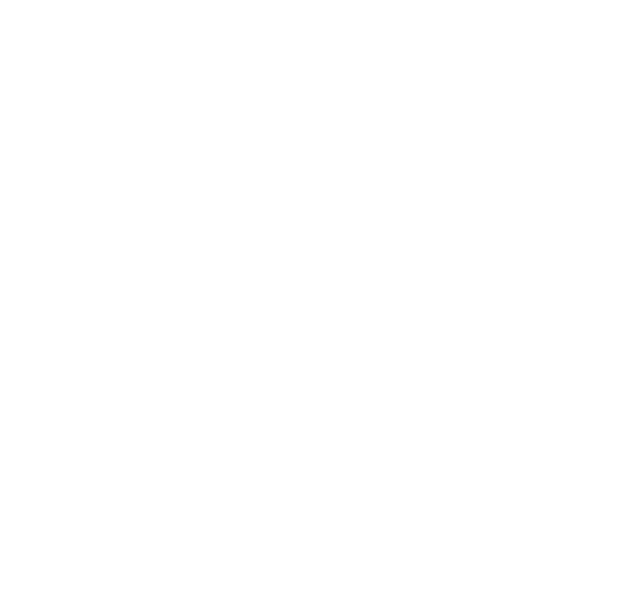
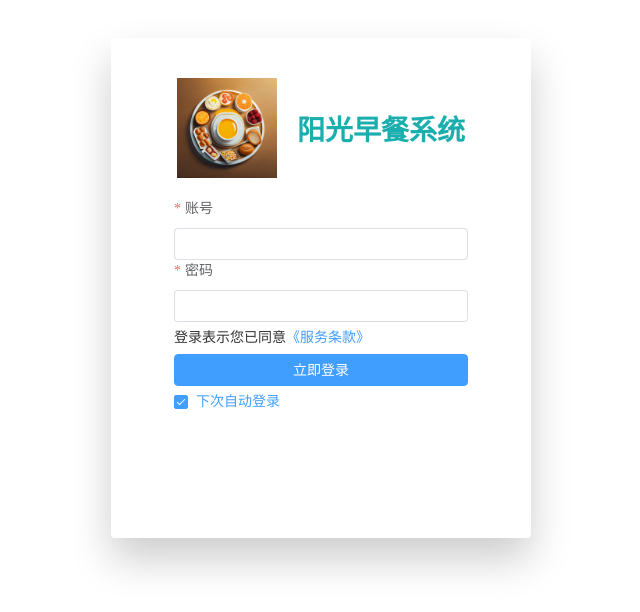
Before and after one commit to psfott/buaa_SunBreakfast, a Vue app: page /login in a window 1280 px wide. Before the commit this address had no page. Shown: the part 112-724 px from the top of the page, without its empty margins (319-959 px from the left). Built offline with nearby package versions, Linux system fonts and the light colour scheme.

Commit message:
Login ok

```diff
--- a/src/App.vue
+++ b/src/App.vue
@@ -1,9 +1,190 @@
+<template>
+  <div class="layout">
+    <el-container v-if="state.showMenu" class="container">
+      <el-aside class="aside">
+        <div class="head">
+          <div>
+            <img src="//s.weituibao.com/1582958061265/mlogo.png" alt="logo">
+            <span>vue3 admin</span>
+          </div>
+        </div>
+        <div class="line" />
+        <el-menu
+            background-color="#222832"
+            text-color="#fff"
+            :router="true"
+            :default-openeds="state.defaultOpen"
+            :default-active='state.currentPath'
+        >
+          <el-sub-menu index="1">
+            <template #title>
+              <span>Dashboard</span>
+            </template>
+            <el-menu-item-group>
+              <el-menu-item index="/"><el-icon><Odometer /></el-icon>首页</el-menu-item>
+              <el-menu-item index="/add"><el-icon><Plus /></el-icon>添加商品</el-menu-item>
+            </el-menu-item-group>
+          </el-sub-menu>
+          <el-sub-menu index="2">
+            <template #title>
+              <span>首页配置</span>
+            </template>
+            <el-menu-item-group>
+              <el-menu-item index="/swiper"><el-icon><Picture /></el-icon>轮播图配置</el-menu-item>
+              <el-menu-item index="/hot"><el-icon><StarFilled /></el-icon>热销商品配置</el-menu-item>
+              <el-menu-item index="/new"><el-icon><Sell /></el-icon>新品上线配置</el-menu-item>
+              <el-menu-item index="/recommend"><el-icon><ShoppingCart /></el-icon>为你推荐配置</el-menu-item>
+            </el-menu-item-group>
+          </el-sub-menu>
+          <el-sub-menu index="3">
+            <template #title>
+              <span>模块管理</span>
+            </template>
+            <el-menu-item-group>
+              <el-menu-item index="/category"><el-icon><Menu /></el-icon>分类管理</el-menu-item>
+              <el-menu-item index="/good"><el-icon><Goods /></el-icon>商品管理</el-menu-item>
+              <el-menu-item index="/guest"><el-icon><User /></el-icon>会员管理</el-menu-item>
+              <el-menu-item index="/order"><el-icon><List /></el-icon>订单管理</el-menu-item>
+            </el-menu-item-group>
+          </el-sub-menu>
+          <el-sub-menu index="4">
+            <template #title>
+              <span>系统管理</span>
+            </template>
+            <el-menu-item-group>
+              <el-menu-item index="/account"><el-icon><Lock /></el-icon>修改密码</el-menu-item>
+            </el-menu-item-group>
+          </el-sub-menu>
+        </el-menu>
+      </el-aside>
+      <el-container class="content">
+        <Header />
+        <div class="main">
+          <router-view />
+        </div>
+        <Footer />
+      </el-container>
+    </el-container>
+    <el-container v-else class="container">
+      <router-view />
+    </el-container>
+  </div>
+</template>
+
 <script setup>
-import Login from './components/Login.vue'
+import { reactive } from 'vue'
+import { useRouter } from 'vue-router'
+
+import { localGet, pathMap } from '@/utils'
+
+const noMenu = ['/login']
+const router = useRouter()
+const state = reactive({
+  showMenu: true,
+  defaultOpen: ['1', '2', '3', '4'],
+  currentPath: '/',
+})
+
+router.afterEach((to, from) => {
+  state.showMenu = !noMenu.includes(to.path)
+})
+
+router.beforeEach((to, from, next) => {
+  if (to.path == '/login') {
+    // 如果路径是 /login 则正常执行
+    next()
+  } else {
+    // 如果不是 /login，判断是否有 token
+    if (!localGet('token')) {
+      // 如果没有，则跳至登录页面
+      next({ path: '/login' })
+    } else {
+      // 否则继续执行
+      next()
+    }
+  }
+  state.currentPath = to.path
+  document.title = pathMap[to.name]
+})
 </script>
 
-<template>
-  <main>
-    <Login />
-  </main>
-</template>
+<style scoped>
+.layout {
+  min-height: 100vh;
+  background-color: #ffffff;
+}
+.container {
+  height: 100vh;
+}
+.aside {
+  width: 200px!important;
+  background-color: #222832;
+}
+.head {
+  display: flex;
+  align-items: center;
+  justify-content: center;
+  height: 50px;
+}
+.head > div {
+  display: flex;
+  align-items: center;
+}
+
+.head img {
+  width: 50px;
+  height: 50px;
+  margin-right: 10px;
+}
+.head span {
+  font-size: 20px;
+  color: #ffffff;
+}
+.line {
+  border-top: 1px solid hsla(0,0%,100%,.05);
+  border-bottom: 1px solid rgba(0,0,0,.2);
+}
+.content {
+  display: flex;
+  flex-direction: column;
+  max-height: 100vh;
+  overflow: hidden;
+}
+.main {
+  height: calc(100vh - 100px);
+  overflow: auto;
+  padding: 10px;
+}
+</style>
+
+<style>
+body {
+  padding: 0;
+  margin: 0;
+  box-sizing: border-box;
+}
+.el-menu {
+  border-right: none!important;
+}
+.el-submenu {
+  border-top: 1px solid hsla(0, 0%, 100%, .05);
+  border-bottom: 1px solid rgba(0, 0, 0, .2);
+}
+.el-submenu:first-child {
+  border-top: none;
+}
+.el-submenu [class^="el-icon-"] {
+  vertical-align: -1px!important;
+}
+a {
+  color: #409eff;
+  text-decoration: none;
+}
+.el-pagination {
+  text-align: center;
+  margin-top: 20px;
+}
+.el-popper__arrow {
+  display: none;
+}
+</style>
--- a/src/components/Login.vue
+++ /dev/null
@@ -1,29 +0,0 @@
-<script setup>
-import ElementPlus from 'element-plus'
-</script>
-
-<template>
-  <div class="login-body">
-    <div class="login-container">
-      <div class="head">
-        <img class="logo" src="../assets/loginLogo.png" />
-        <div class="name">
-          <div class="title">阳光早餐系统</div>
-        </div>
-      </div>
-      <el-form label-position="top" :rules="state.rules" :model="state.ruleForm" ref="loginForm" class="login-form">
-        <el-form-item label="账号" prop="username">
-          <el-input type="text" v-model.trim="state.ruleForm.username" autocomplete="off"></el-input>
-        </el-form-item>
-        <el-form-item label="密码" prop="password">
-          <el-input type="password" v-model.trim="state.ruleForm.password" autocomplete="off"></el-input>
-        </el-form-item>
-        <el-form-item>
-          <div style="color: #333">登录表示您已同意<a>《服务条款》</a></div>
-          <el-button style="width: 100%" type="primary" @click="submitForm">立即登录</el-button>
-          <el-checkbox v-model="state.checked" @change="!state.checked">下次自动登录</el-checkbox>
-        </el-form-item>
-      </el-form>
-    </div>
-  </div>
-</template>
--- a/src/router/index.js
+++ b/src/router/index.js
@@ -1,14 +1,18 @@
 // 路由文件
 import { createRouter, createWebHistory } from "vue-router";
 
-import Home from '../views/Home.vue'
-
 const routes = [
     {
-        path: '/',
-        name: 'Home',
-        component: Home
+        path: '/home',
+        name: 'home',
+        component: () => import(/* webpackChunkName: "login" */ '../views/Home.vue')
+    },
+    {
+        path: '/login',
+        name: 'login',
+        component: () => import(/* webpackChunkName: "login" */ '../views/Login.vue')
     }
+
 ]
 
 const router = createRouter({
--- /dev/null
+++ b/src/views/Login.vue
@@ -0,0 +1,114 @@
+
+<template>
+  <div class="login-body">
+    <div class="login-container">
+      <div class="head">
+        <img class="logo" src="../assets/loginLogo.png" />
+        <div class="name">
+          <div class="title">阳光早餐系统</div>
+        </div>
+      </div>
+      <el-form label-position="top" :rules="state.rules" :model="state.ruleForm" ref="loginForm" class="login-form">
+        <el-form-item label="账号" prop="username">
+          <el-input type="text" v-model.trim="state.ruleForm.username" autocomplete="off"></el-input>
+        </el-form-item>
+        <el-form-item label="密码" prop="password">
+          <el-input type="password" v-model.trim="state.ruleForm.password" autocomplete="off"></el-input>
+        </el-form-item>
+        <el-form-item>
+          <div style="color: #333">登录表示您已同意<a>《服务条款》</a></div>
+          <el-button style="width: 100%" type="primary" @click="submitForm">立即登录</el-button>
+          <el-checkbox v-model="state.checked" @change="!state.checked">下次自动登录</el-checkbox>
+        </el-form-item>
+      </el-form>
+    </div>
+  </div>
+</template>
+
+<script setup>
+import md5 from 'js-md5'
+import { reactive, ref } from 'vue'
+import { localSet } from '@/utils'
+const loginForm = ref(null)
+const state = reactive({
+  ruleForm: {
+    username: '',
+    password: ''
+  },
+  checked: true,
+  rules: {
+    username: [
+      { required: 'true', message: '账户不能为空', trigger: 'blur' }
+    ],
+    password: [
+      { required: 'true', message: '密码不能为空', trigger: 'blur' }
+    ]
+  }
+})
+const submitForm = async () => {
+  loginForm.value.validate((valid) => {
+    if (valid) {
+      axios.post('/adminUser/login', {
+        userName: state.ruleForm.username || '',
+        passwordMd5: md5(state.ruleForm.password)
+      }).then(res => {
+        localSet('token', res)
+        window.location.href = '/'
+      })
+    } else {
+      console.log('error submit!!')
+      return false;
+    }
+  })
+}
+const resetForm = () => {
+  loginForm.value.resetFields();
+}
+</script>
+
+<style scoped>
+.login-body {
+  display: flex;
+  justify-content: center;
+  align-items: center;
+  width: 100%;
+  background-color: #fff;
+}
+.login-container {
+  width: 420px;
+  height: 500px;
+  background-color: #fff;
+  border-radius: 4px;
+  box-shadow: 0px 21px 41px 0px rgba(0, 0, 0, 0.2);
+}
+.head {
+  display: flex;
+  justify-content: center;
+  align-items: center;
+  padding: 40px 0 20px 0;
+}
+.head img {
+  width: 100px;
+  height: 100px;
+  margin-right: 20px;
+}
+.head .title {
+  font-size: 28px;
+  color: #1BAEAE;
+  font-weight: bold;
+}
+.head .tips {
+  font-size: 12px;
+  color: #999;
+}
+.login-form {
+  width: 70%;
+  margin: 0 auto;
+}
+.login-form >>> .el-form--label-top .el-form-item__label {
+  padding: 0;
+}
+.login-form >>> .el-form-item {
+  margin-bottom: 0;
+}
+</style>
```
